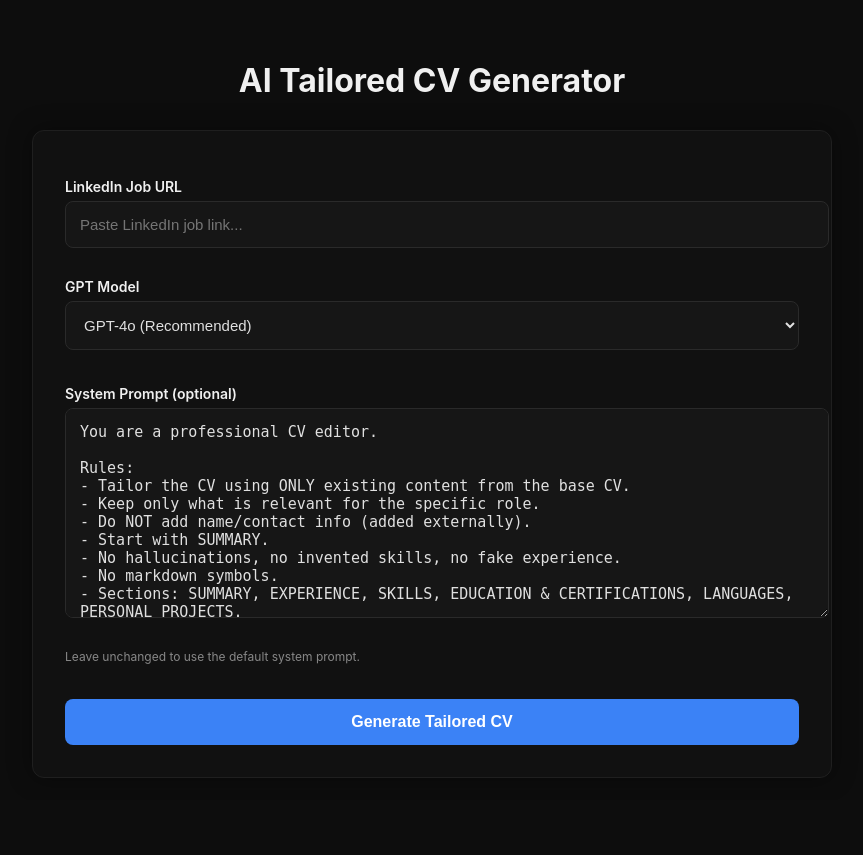
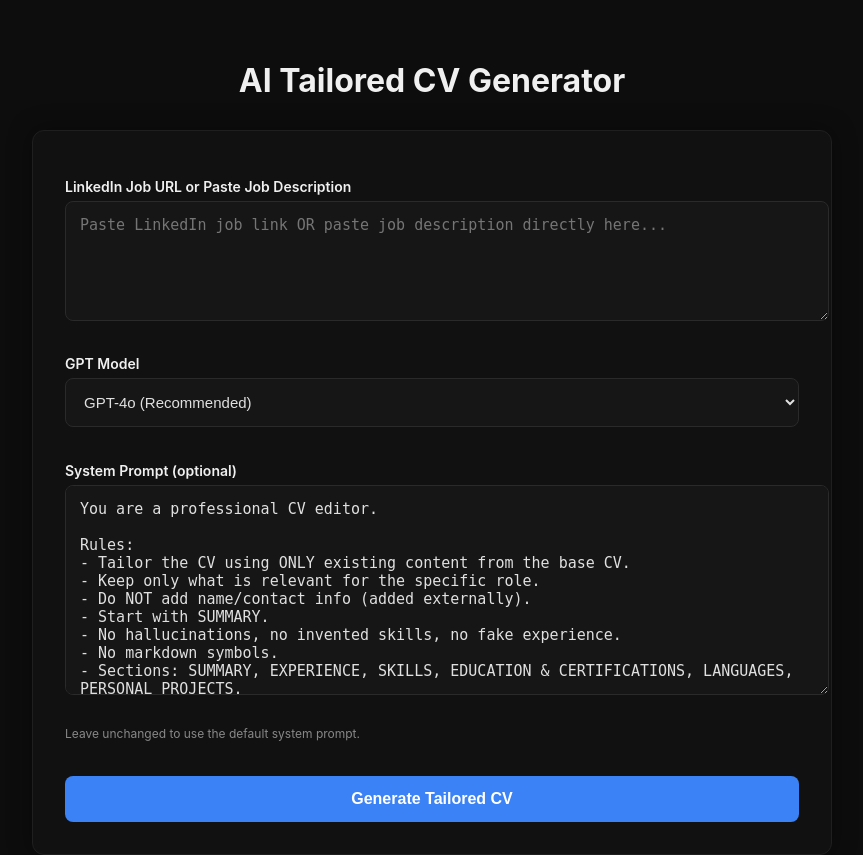
Before and after one commit to digifrot/cv_webapp_improved, a Flask app: page / in a window 1280 px wide. Shown: the whole page, without its empty margins (208-1071 px from the left). Before the commit the page ends 778 px from the top, so only its background shows below. Run offline with Flask 3, Linux system fonts and the light colour scheme; parts of the project's set-up code (start-up, migrations or seed data) failed here and were passed over.

Commit message:
job-pasting

```diff
--- a/app.py
+++ b/app.py
@@ -22,14 +22,22 @@ def index():
 # ================================
 @app.route("/generate", methods=["POST"])
 def generate():
-    url = request.form.get("linkedin_url")
+    input_text = request.form.get("linkedin_url", "").strip()
     custom_prompt = request.form.get("custom_prompt", "").strip()
     gpt_model = request.form.get("gpt_model", "gpt-4o")
 
-    # Scrape job details
-    job_title, job_desc = scrape_linkedin(url)
-    if not job_desc:
-        return "Could not extract job description from LinkedIn.", 400
+    # Check if input is a URL (starts with http:// or https://)
+    if input_text.startswith(("http://", "https://")):
+        # Scrape job details from LinkedIn
+        job_title, job_desc = scrape_linkedin(input_text)
+        if not job_desc:
+            return "Could not extract job description from LinkedIn.", 400
+    else:
+        # Treat as pasted job description
+        job_desc = input_text
+        if not job_desc:
+            return "Please provide either a LinkedIn URL or paste a job description.", 400
+        job_title = "Job Position"
 
     # Generate CV (HTML/TXT + PDF-safe)
     cv_text, cv_pdf, job_fit_percent = generate_cv(job_desc, custom_prompt, gpt_model)
--- a/templates/index.html
+++ b/templates/index.html
@@ -19,12 +19,12 @@
 
         <form id="cvForm" action="/generate" method="POST">
 
-            <label class="label">LinkedIn Job URL</label>
-            <input type="text"
-                   name="linkedin_url"
-                   required
-                   placeholder="Paste LinkedIn job link..."
-                   class="input"/>
+            <label class="label">LinkedIn Job URL or Paste Job Description</label>
+            <textarea name="linkedin_url"
+                      required
+                      rows="5"
+                      placeholder="Paste LinkedIn job link OR paste job description directly here..."
+                      class="textarea"></textarea>
 
             <label class="label">GPT Model</label>
             <select name="gpt_model" class="input" style="margin-bottom: 20px;">
```
